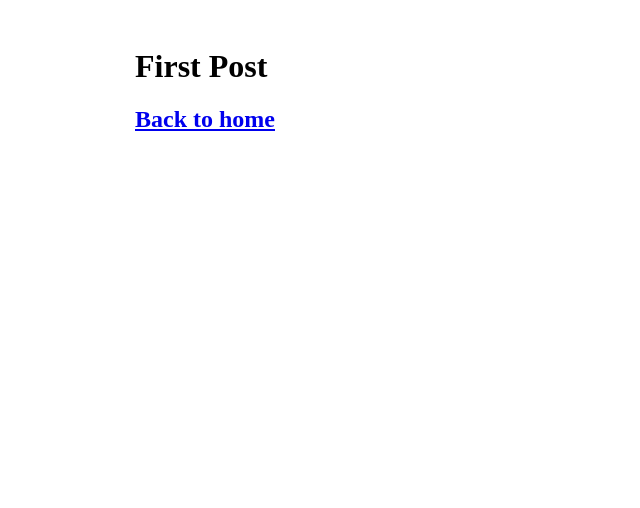
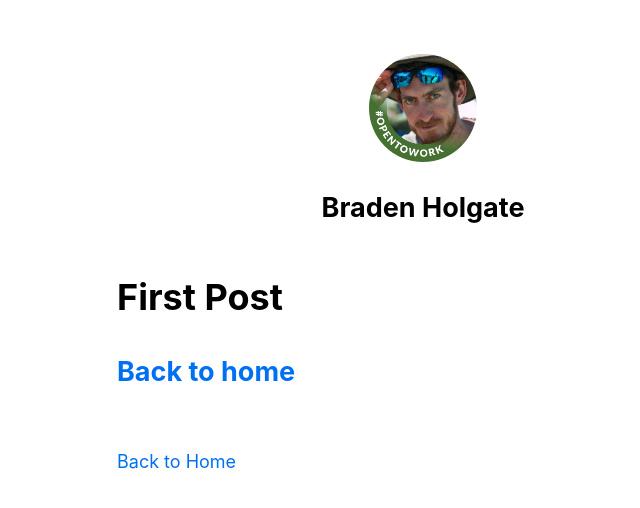
Before and after one commit to braden-holgate/Next-js-starter, a Next.js app: page /posts/first-post in a window 1280 px wide. Shown: the top 508 px of the page, without its empty margins (217-857 px from the left). Built offline with nearby package versions, Linux system fonts and the light colour scheme.

Commit message:
Cleared template stuff from homepage and added profile photo and bio with link to LinkedIn

```diff
--- a/components/layout.js
+++ b/components/layout.js
@@ -1,5 +1,65 @@
 import styles from './layout.module.css'
+import Head from 'next/head'
+import Image from 'next/image'
+import utilStyles from '../styles/utils.module.css'
+import Link from 'next/link'
 
-export default function Layout({ children }) {
-  return <div className={styles.container}>{children}</div>
+const name = 'Braden Holgate'
+export const siteTitle = 'Developer Portfolio'
+
+export default function Layout({ children, home }) {
+  return (
+    <div className={styles.container}>
+      <Head>
+        <meta
+          name="description"
+          content="Showcasing and journaling on my projects"
+        />
+        <meta name="og:title" content={siteTitle} />
+      </Head>
+      <header className={styles.header}>
+        {home ? (
+          <>
+            <Image
+              priority
+              src="/images/profile.jpeg"
+              className={utilStyles.borderCircle}
+              height={144}
+              width={144}
+              alt={name}
+            />
+            <h1 className={utilStyles.heading2Xl}>{name}</h1>
+          </>
+        ) : (
+          <>
+            <Link href="/">
+              <a>
+                <Image
+                  priority
+                  src="/images/profile.jpeg"
+                  className={utilStyles.borderCircle}
+                  height={108}
+                  width={108}
+                  alt={name}
+                />
+              </a>
+            </Link>
+            <h2 className={utilStyles.headingLg}>
+              <Link>
+                <a className={utilStyles.colorInherit}>{name}</a>
+              </Link>
+            </h2>
+          </>
+        )}
+      </header>
+      <main>{children}</main>
+      {!home && (
+        <div className={styles.backToHome}>
+          <Link href="/">
+            <a>Back to Home</a>
+          </Link>
+        </div>
+      )}
+    </div>
+  )
 }
--- a/components/layout.module.css
+++ b/components/layout.module.css
@@ -3,3 +3,13 @@
   padding: 0 1rem;
   margin: 3rem auto 6rem;
 }
+
+.header {
+  display: flex;
+  flex-direction: column;
+  align-items: center;
+}
+
+.backToHome {
+  margin: 3rem 0 0;
+}
--- /dev/null
+++ b/pages/_app.js
@@ -0,0 +1,5 @@
+import '../styles/global.css'
+
+export default function App({ Component, pageProps }) {
+  return <Component {...pageProps} />
+}
--- /dev/null
+++ b/styles/global.css
@@ -0,0 +1,27 @@
+html,
+body {
+  padding: 0;
+  margin: 0;
+  font-family: -apple-system, BlinkMacSystemFont, Segoe UI, Roboto, Oxygen, Ubuntu,
+    Cantarell, Fira Sans, Droid Sans, Helvetica Neue, sans-serif;
+  line-height: 1.6;
+  font-size: 18px;
+}
+
+* {
+  box-sizing: border-box;
+}
+
+a {
+  color: #0070f3;
+  text-decoration: none;
+}
+
+a:hover {
+  text-decoration: underline;
+}
+
+img {
+  max-width: 100%;
+  display: block;
+}
--- /dev/null
+++ b/styles/utils.module.css
@@ -0,0 +1,52 @@
+.heading2Xl {
+  font-size: 2.5rem;
+  line-height: 1.2;
+  font-weight: 800;
+  letter-spacing: -0.05rem;
+  margin: 1rem 0;
+}
+
+.headingXl {
+  font-size: 2rem;
+  line-height: 1.3;
+  font-weight: 800;
+  letter-spacing: -0.05rem;
+  margin: 1rem 0;
+}
+
+.headingLg {
+  font-size: 1.5rem;
+  line-height: 1.4;
+  margin: 1rem 0;
+}
+
+.headingMd {
+  font-size: 1.2rem;
+  line-height: 1.5;
+}
+
+.borderCircle {
+  border-radius: 9999px;
+}
+
+.colorInherit {
+  color: inherit;
+}
+
+.padding1px {
+  padding-top: 1px;
+}
+
+.list {
+  list-style: none;
+  padding: 0;
+  margin: 0;
+}
+
+.listItem {
+  margin: 0 0 1.25rem;
+}
+
+.lightText {
+  color: #666;
+}
```
Also changed, not shown: pages/index.jsx (+16 -53 lines).
